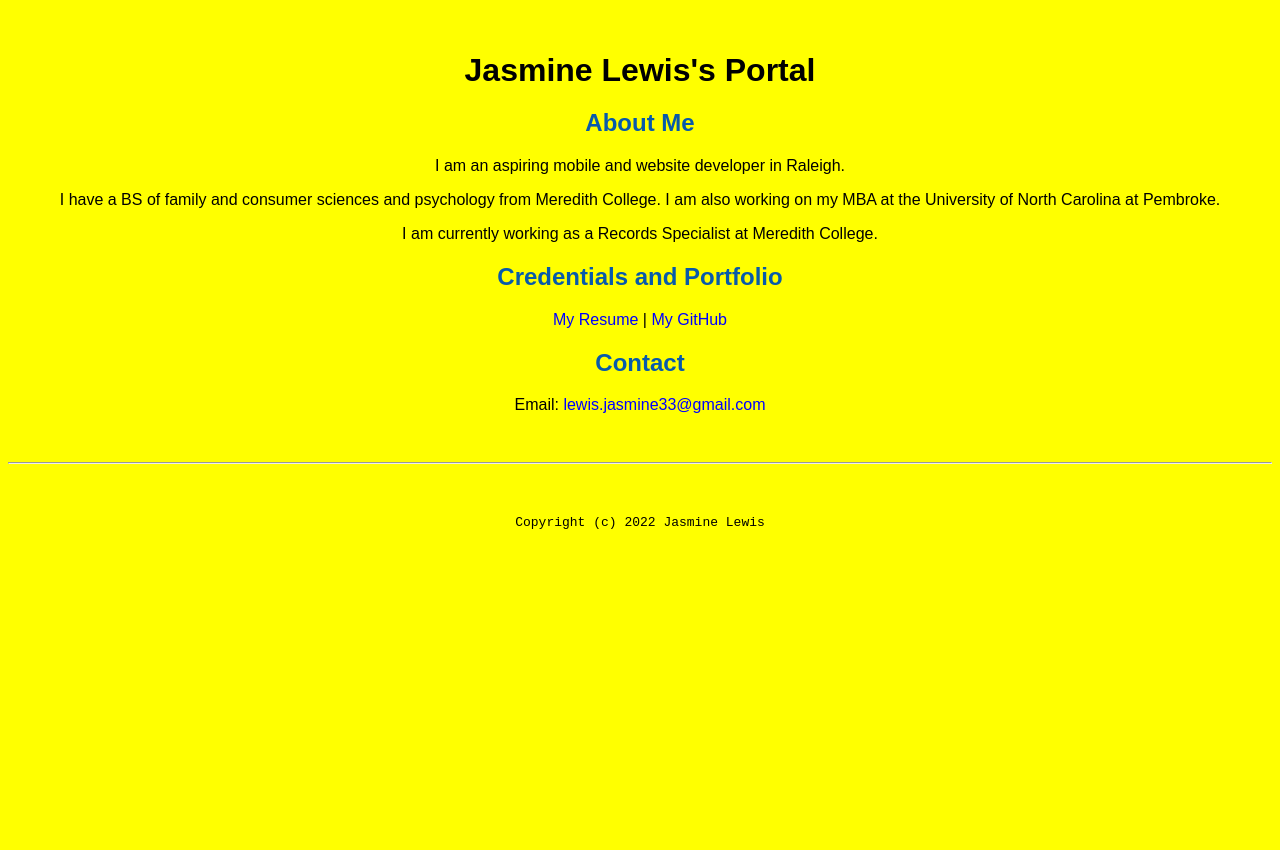
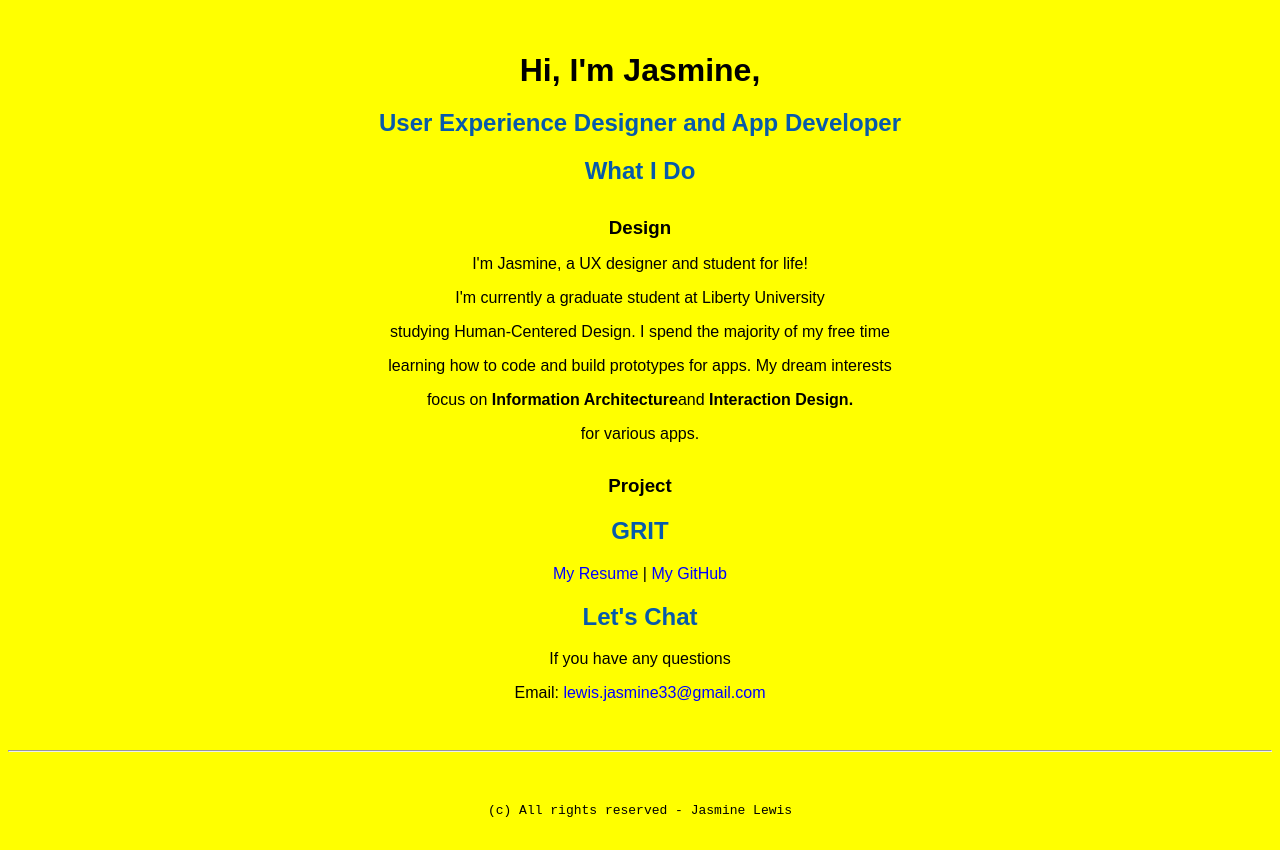
Before and after one commit to jasmineslewis/jasmineslewis.github.io, a plain HTML site: page index.html in a window 1280 px wide. Shown: the part 640-1490 px from the top of the page. Before the commit the page ends 1202 px from the top, so only its background shows below. Drawn offline with Linux system fonts and the light colour scheme.

Commit message:
1/18 - 1:12PM

```diff
--- a/index.html
+++ b/index.html
@@ -5,7 +5,7 @@
 <html lang="en">
 
   <header>
-    <title>Jasmine Lewis's Portal</title>
+    <title>Jasmine Lewis's Portfolio</title>
     <link rel="stylesheet" href="css/master.css">
     <link rel="FaviconIcon" href="favicon.ico" type="image/x-icon">
     <link rel="shortcut" href="favicon.ico" type="image/x-icon">
@@ -16,22 +16,29 @@
 
   <body>
     <img src="headshotj.jpg" width="50%">
-    <h1>Jasmine Lewis's Portal</h1>
-    <h2>About Me</h2>
-    <p>I am an aspiring mobile and website developer in Raleigh.</p>
-    <p>I have a BS of family and consumer sciences and psychology from Meredith College. I am also working on my MBA at the University of North Carolina at Pembroke.</p>
-    <p>I am currently working as a Records Specialist at Meredith College.</p>
-    <h2>Credentials and Portfolio</h2>
+    <h1>Hi, I'm Jasmine,</h1>
+    <h2>User Experience Designer and App Developer</h2>
+    <p>
+    <h2>What I Do</h2>
+      <h3>Design</h3>
+      <p>I'm Jasmine, a UX designer and student for life!</p>
+      <p>I'm currently a graduate student at Liberty University</p>
+      <p>studying Human-Centered Design. I spend the majority of my free time</p>
+      <p>learning how to code and build prototypes for apps. My dream interests</p>
+      <p>focus on <strong>Information Architecture</strong>and <strong>Interaction Design.</strong></p>
+      <p>for various apps.</p>
 
+    <h3>Project</h3>
+    <h2><b>GRIT</b></h2>
     <p><a href="resume.html">My Resume</a> | <a href="https://github.com/jasmineslewis">My GitHub</a></p>
-    <h2>Contact</h2>
-
+    <h2>Let's Chat</h2>
+      <p>If you have any questions </p>
     <p>Email: <a href="mailto:lewis.jasmine33@gmail.com">lewis.jasmine33@gmail.com</a></p>
   </body>
 
   <footer>
     <hr>
-    <code>Copyright (c) 2022 Jasmine Lewis</code>
+    <code>(c) All rights reserved - Jasmine Lewis</code>
   </footer>
 
 </html>
```
